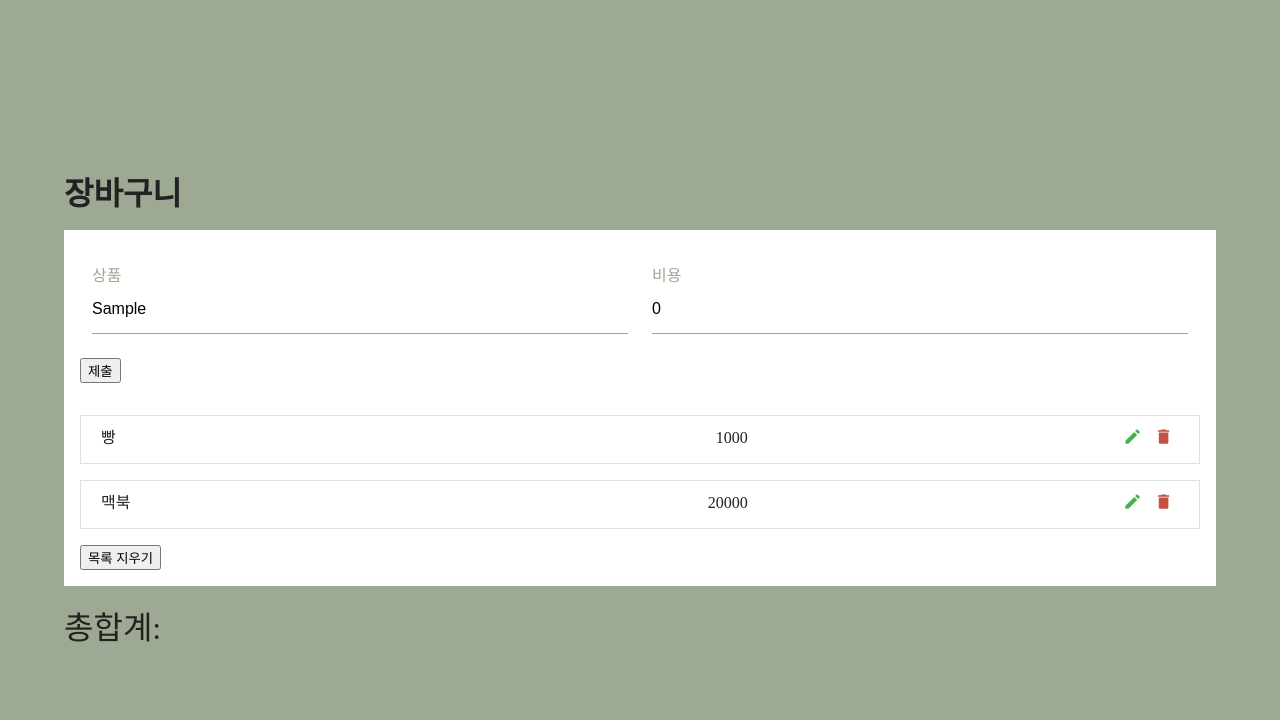
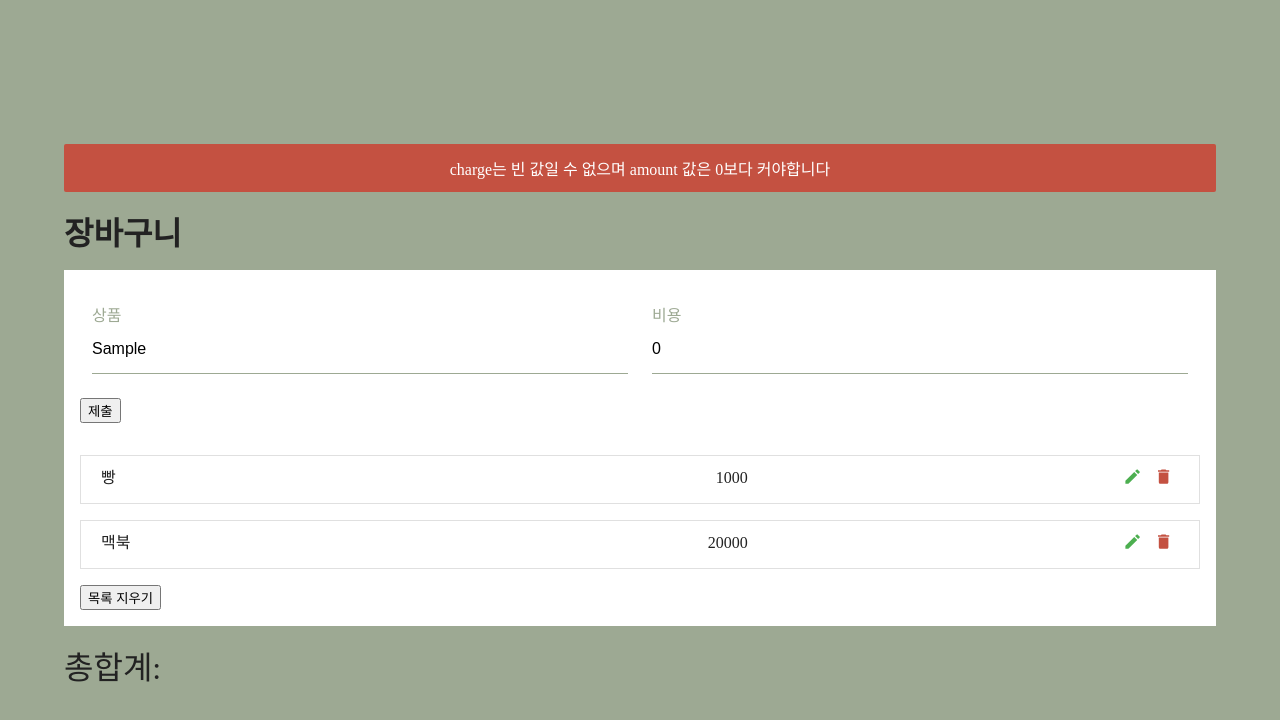
Before and after one commit to chojeongeun/react-crud-app, a React (Create React App) app: page / in a window 1280 px wide. Both pictures are taken after typing "Sample" into the empty fields and a click on the button "제출". Shown: the top 720 px of the page. Built offline with nearby package versions, Linux system fonts and the light colour scheme.

Commit message:
Snackbar 생성

```diff
--- a/src/App.js
+++ b/src/App.js
@@ -2,6 +2,7 @@
 import "./App.css";
 import ExpenseForm from "./components/ExpenseForm";
 import ExpenseList from "./components/ExpenseList";
+import Alert from "./components/Alert";
 
 const App = () => {
   const [expenses, setExpenses] = useState([
@@ -11,6 +12,8 @@
 
   const [charge, setCharge] = useState("");
   const [amount, setAmount] = useState(0);
+
+  const [alert, setAlert] = useState({ show: false });
 
   const handleCharge = (e) => {
     setCharge(e.target.value);
@@ -23,9 +26,12 @@
 
   const handleDelete = (id) => {
     const newExpense = expenses.filter((expense) => expense.id !== id);
-
     setExpenses(newExpense);
-    this.setState({ expenses: newExpense });
+    // this.setState({ expenses: newExpense });
+    handleAlert({
+      type: "danger",
+      text: "아이템이 삭제되었습니다.",
+    });
   };
 
   const handleSubmit = (e) => {
@@ -37,14 +43,26 @@
       setExpenses(newExpenses);
       setCharge("");
       setAmount(0);
+      handleAlert({ type: "success", text: "아이템이 생성되었습니다" });
     } else {
-      console.error("error");
+      handleAlert({
+        type: "danger",
+        text: "charge는 빈 값일 수 없으며 amount 값은 0보다 커야합니다",
+      });
     }
+  };
+
+  const handleAlert = ({ type, text }) => {
+    setAlert({ show: true, type, text });
+    setTimeout(() => {
+      setAlert({ show: false });
+    }, 7000);
   };
 
   return (
     <main className="main-container">
       <div className="sub-container">
+        {alert.show ? <Alert type={alert.type} text={alert.text} /> : null}
         <h1>장바구니</h1>
 
         <div
--- /dev/null
+++ b/src/components/Alert.css
@@ -0,0 +1,15 @@
+.alert {
+  padding: 0.75rem 1.25rem;
+  color: var(--mainWhite);
+  text-align: center;
+  margin: 2rem auto 0 auto;
+  border-radius: 2px;
+}
+
+.alert-success {
+  background-color: var(--mainGreen);
+}
+
+.alert-danger {
+  background: var(--mainRed);
+}
--- /dev/null
+++ b/src/components/Alert.js
@@ -0,0 +1,7 @@
+import React from "react";
+import "./Alert.css";
+const Alert = ({ type, text }) => {
+  return <div className={`alert alert-${type}`}>{text}</div>;
+};
+
+export default Alert;
```
